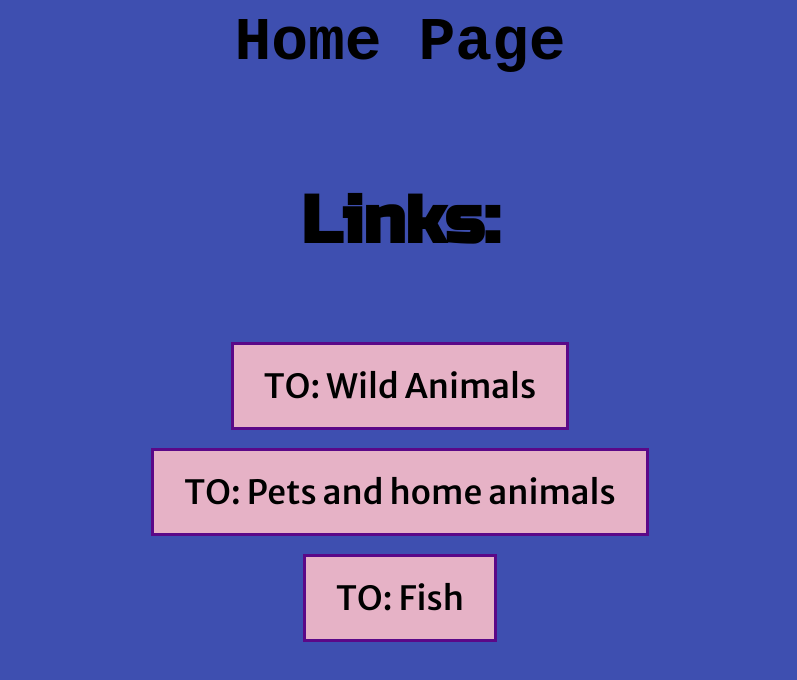
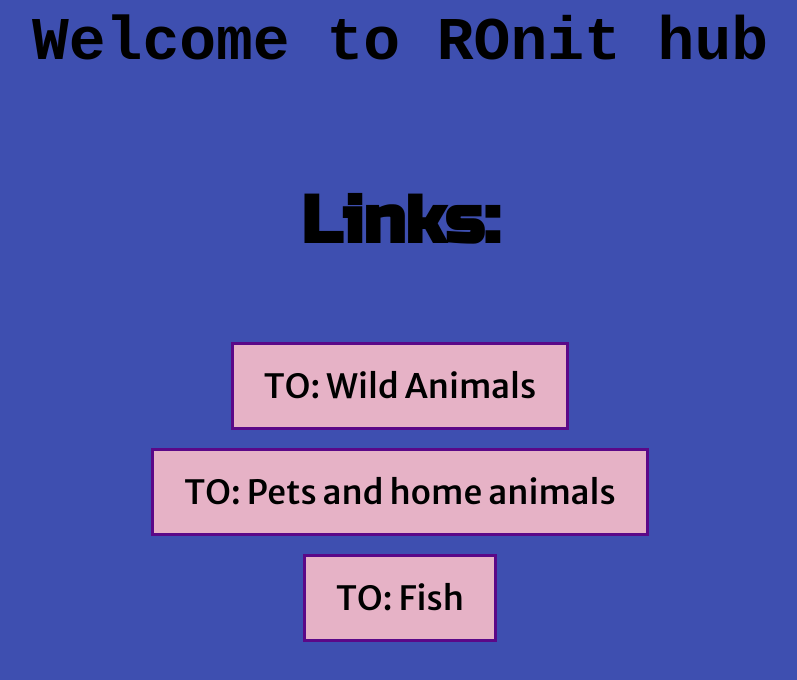
Before and after one commit to nevnevo/avodatsucot, a plain HTML site: page index.html in a window 1280 px wide. Shown: the whole page, without its empty margins (240-1037 px from the left). Drawn offline with Linux system fonts and the light colour scheme; a web font is replaced by a local one.

Commit message:
Update index.html

```diff
--- a/index.html
+++ b/index.html
@@ -68,7 +68,7 @@
 
 	</style>
 
-	<h1 class="ht"style="text-align:center; font-size:46pt;" id="HomePage">Home Page</h1>
+	<h1 class="ht"style="text-align:center; font-size:46pt;" id="HomePage">Welcome to ROnit hub</h1>
 	</br>
 
 
```
